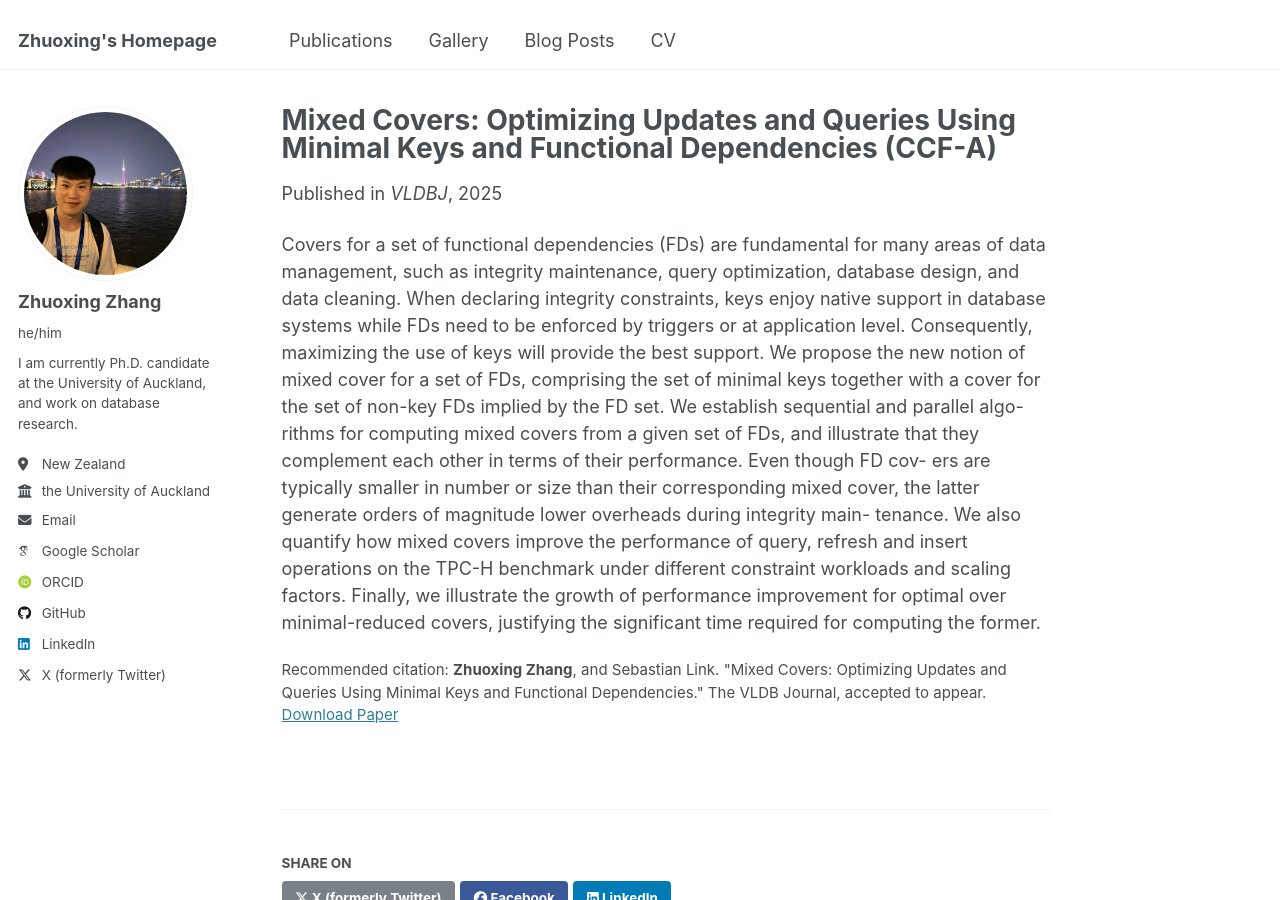
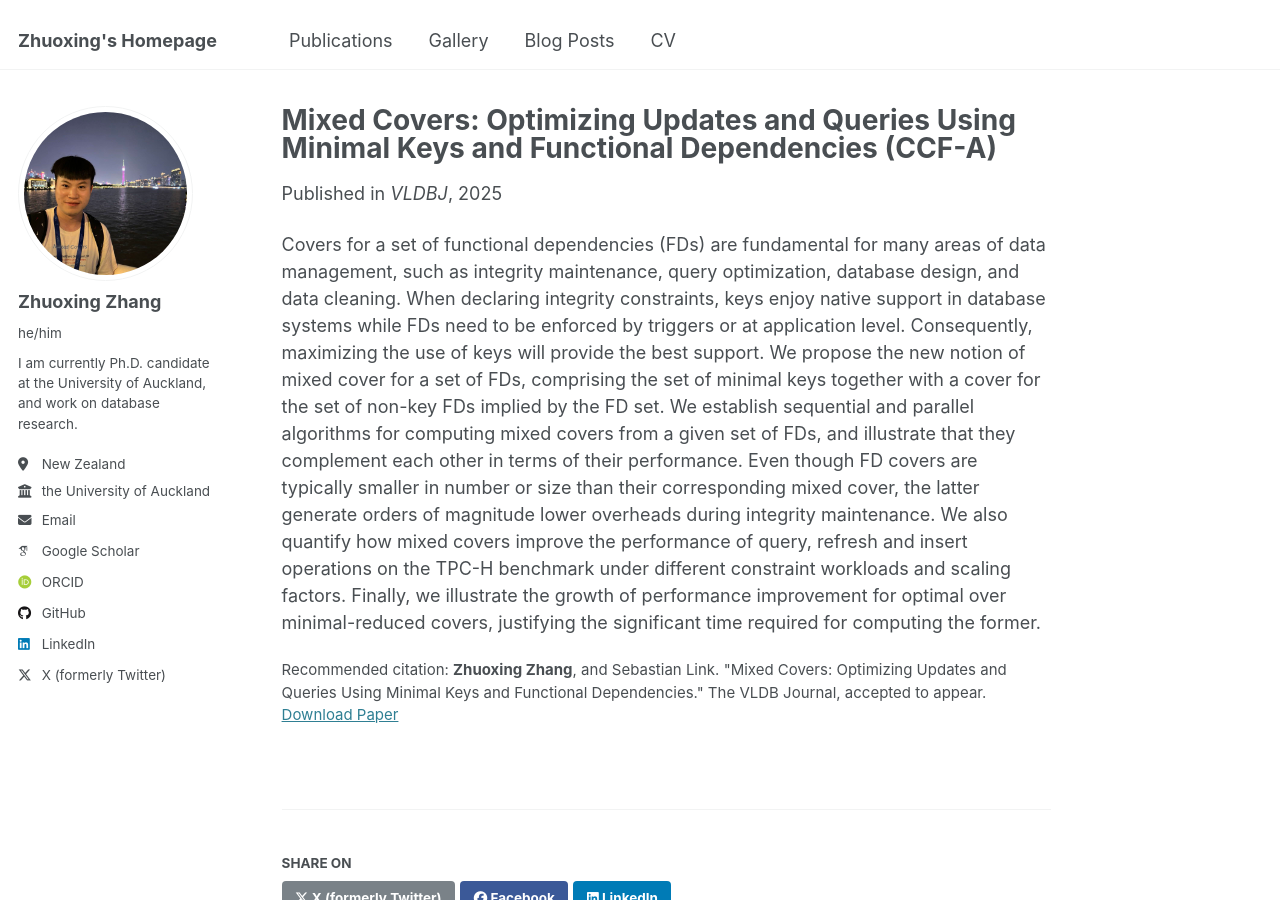
Before and after one commit to zhuoxingzhang/zhuoxingzhang.github.io, a Jekyll site: the page built from _publications/vldbj25mixed.md, in a window 1280 px wide and 900 px high. Built offline with Jekyll 4.4.1, drawn with Linux system fonts in a browser that asks for light colours; some web fonts are replaced.

Commit message:
Update vldbj25mixed.md

```diff
--- a/_publications/vldbj25mixed.md
+++ b/_publications/vldbj25mixed.md
@@ -10,19 +10,4 @@ paperurl: ''
 citation: '<strong>Zhuoxing Zhang</strong>, and Sebastian Link. "Mixed Covers: Optimizing Updates and Queries Using Minimal Keys and Functional Dependencies." The VLDB Journal, accepted to appear.'
 ---
 
-Covers for a set of functional dependencies (FDs) are fundamental for many areas of data management, such as integrity maintenance, query optimization, database design, and data cleaning. When declaring integrity constraints, keys enjoy native support in database systems while FDs need to be enforced by triggers or at application level. Consequently, maximizing the use of keys will provide the best support. We propose the new notion of mixed cover for a set of FDs, comprising the set of minimal keys together
-with a cover for the set of non-key FDs implied by
-the FD set. We establish sequential and parallel algo-
-rithms for computing mixed covers from a given set of
-FDs, and illustrate that they complement each other
-in terms of their performance. Even though FD cov-
-ers are typically smaller in number or size than their
-corresponding mixed cover, the latter generate orders
-of magnitude lower overheads during integrity main-
-tenance. We also quantify how mixed covers improve
-the performance of query, refresh and insert operations
-on the TPC-H benchmark under different constraint
-workloads and scaling factors. Finally, we illustrate the
-growth of performance improvement for optimal over
-minimal-reduced covers, justifying the significant time
-required for computing the former.
+Covers for a set of functional dependencies (FDs) are fundamental for many areas of data management, such as integrity maintenance, query optimization, database design, and data cleaning. When declaring integrity constraints, keys enjoy native support in database systems while FDs need to be enforced by triggers or at application level. Consequently, maximizing the use of keys will provide the best support. We propose the new notion of mixed cover for a set of FDs, comprising the set of minimal keys together with a cover for the set of non-key FDs implied by the FD set. We establish sequential and parallel algorithms for computing mixed covers from a given set of FDs, and illustrate that they complement each other in terms of their performance. Even though FD covers are typically smaller in number or size than their corresponding mixed cover, the latter generate orders of magnitude lower overheads during integrity maintenance. We also quantify how mixed covers improve the performance of query, refresh and insert operations on the TPC-H benchmark under different constraint workloads and scaling factors. Finally, we illustrate the growth of performance improvement for optimal over minimal-reduced covers, justifying the significant time required for computing the former.
```
